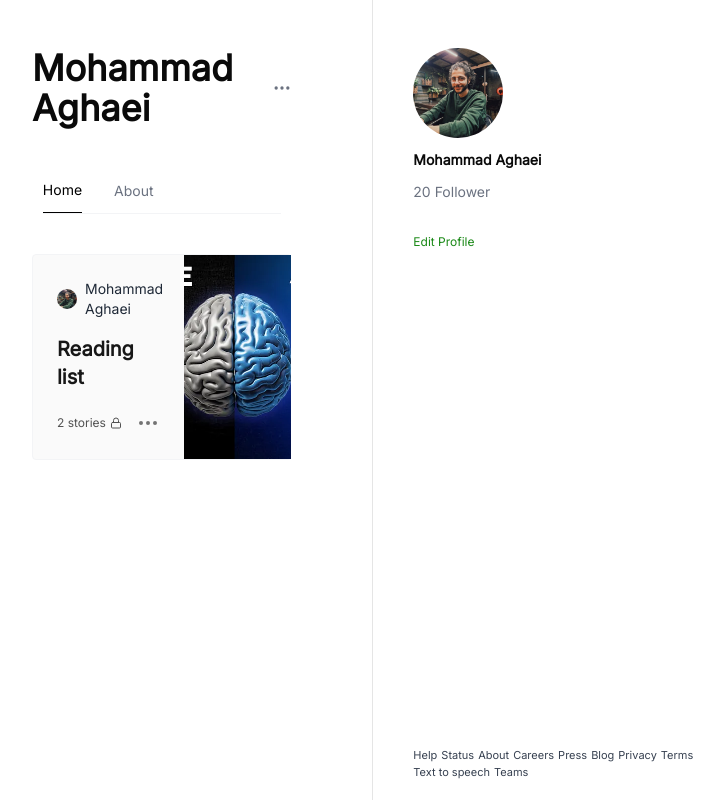
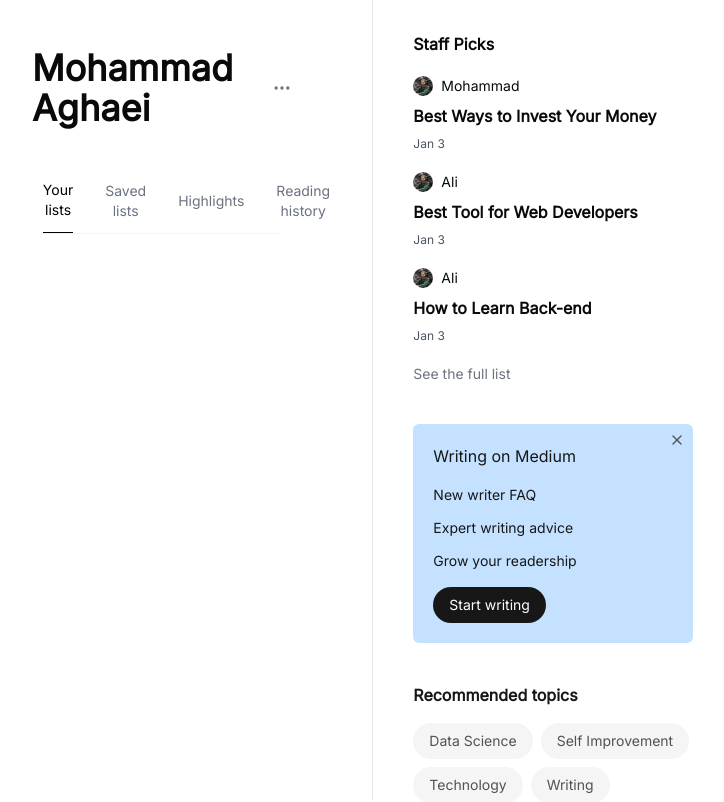
Before and after one commit to 52-Hertz-Mind/medium-clone, a Next.js app: page /me in a window 1280 px wide. Shown: the top 802 px of the page, without its empty margins (352-1076 px from the left). Built offline with nearby package versions, Linux system fonts and the light colour scheme.

Commit message:
[#11-ADD] library page

```diff
--- a/src/app/(components)/ProfileMenu.tsx
+++ b/src/app/(components)/ProfileMenu.tsx
@@ -38,7 +38,7 @@
           </DropdownMenuItem>
           <DropdownMenuItem className="flex gap-3 py-3 cursor-pointer !bg-transparent">
             <Bookmark className="stroke-[1px] !w-6 !h-6" />
-            <span>Library</span>
+            <Link href="/me/lists">Library</Link>
           </DropdownMenuItem>
           <DropdownMenuItem className="flex gap-3 py-3 cursor-pointer !bg-transparent">
             <FileText className="stroke-[1px] !w-6 !h-6" />
--- a/src/app/(components)/TabNavigation.tsx
+++ b/src/app/(components)/TabNavigation.tsx
@@ -18,6 +18,7 @@
   const pathname = usePathname();
 
   const isProfilePage = pathname.startsWith("/@");
+  const isLibrary = pathname.startsWith("/me");
   const cleanUsername = pageLink?.replace(/%40/, "");
 
   const activeTab = isProfilePage
@@ -29,13 +30,26 @@
   function handleTabClick(tabName: string) {
     const tabLower = tabName.toLowerCase();
 
+    if (isLibrary) {
+      if (tabLower === "your lists") {
+        router.push("/me/lists");
+      } else if (tabLower === "saved lists") {
+        router.push("/me/lists/saved");
+      } else if (tabLower === "highlights") {
+        router.push("/me/lists/highlights");
+      } else if (tabLower === "reading history") {
+        router.push("/me/lists/reading-history");
+      }
+    }
+
     if (isProfilePage) {
       if (tabLower === "home") {
         router.push(`/@${cleanUsername}`);
       } else if (tabLower === "about") {
         router.push(`/@${cleanUsername}/about`);
       }
-    } else {
+    }
+    if (!isLibrary) {
       if (tabLower === "for you") {
         router.replace("/");
       } else {
--- /dev/null
+++ b/src/app/me/layout.tsx
@@ -0,0 +1,54 @@
+"use client";
+import MainSidebar from "@/app/(components)/MainSidebar";
+import { Ellipsis } from "lucide-react";
+import SmallDialog from "@/app/(components)/SmallDialog";
+import TabNavigation from "@/app/(components)/TabNavigation";
+import { useState } from "react";
+import { UserDataModel } from "@/app/[userName]/layout";
+
+export default function MeLayout({
+  children,
+}: Readonly<{
+  children: React.ReactNode;
+}>) {
+  const userData: UserDataModel = {
+    userName: "Mohammad Aghaei",
+    followerCount: 20,
+    followingCount: 49,
+    profileImageUrl: "/profilepic.jpg",
+  };
+
+  const [isProfileSmallDialogActive, setIsProfileSmallDialogActive] =
+    useState(false);
+
+  return (
+    <div className="flex flex-col md:flex-row px-4 md:px-96 gap-10 h-screen">
+      <div className="flex flex-col gap-10 w-full md:w-2/3 border-r pt-12 pr-4 md:pr-20 h-screen">
+        <div className="flex justify-between">
+          <h1 className="text-4xl font-bold">{userData.userName}</h1>
+          <button
+            onClick={() => setIsProfileSmallDialogActive((prev) => !prev)}
+            aria-label="More options"
+          >
+            <Ellipsis size={20} className="text-gray-500 hover:text-gray-950" />
+            <SmallDialog
+              links={["Copy link to profile", "Design your profile"]}
+              isActive={isProfileSmallDialogActive}
+              onClose={() => setIsProfileSmallDialogActive(false)}
+            />
+          </button>
+        </div>
+        <TabNavigation
+          linkNames={[
+            "Your lists",
+            "Saved lists",
+            "Highlights",
+            "Reading history",
+          ]}
+        />
+        {children}
+      </div>
+      <MainSidebar />
+    </div>
+  );
+}
--- /dev/null
+++ b/src/app/me/lists/highlights/page.tsx
@@ -0,0 +1,5 @@
+function Page() {
+  return <div>highlights</div>;
+}
+
+export default Page;
--- /dev/null
+++ b/src/app/me/lists/page.tsx
@@ -0,0 +1,5 @@
+function Page() {
+  return <div>lists</div>;
+}
+
+export default Page;
--- /dev/null
+++ b/src/app/me/lists/reading-history/page.tsx
@@ -0,0 +1,5 @@
+function Page() {
+  return <div>reading history</div>;
+}
+
+export default Page;
--- /dev/null
+++ b/src/app/me/lists/saved/page.tsx
@@ -0,0 +1,5 @@
+function Page() {
+  return <div>saved</div>;
+}
+
+export default Page;
--- /dev/null
+++ b/src/app/me/page.tsx
@@ -0,0 +1,5 @@
+function Page() {
+  return <div></div>;
+}
+
+export default Page;
```
